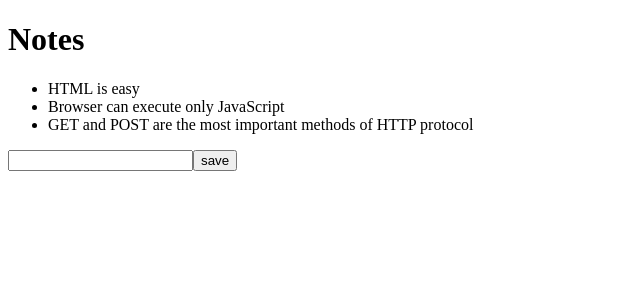
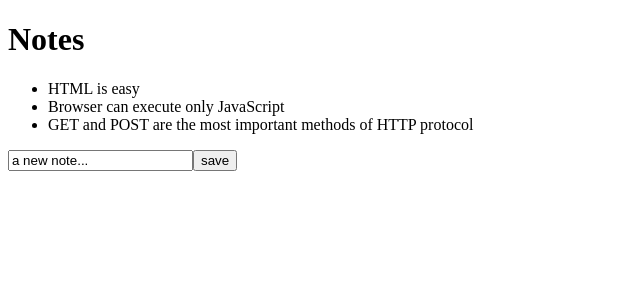
Before and after one commit to JoonasHilt/05-tehtavat-2.6-2.10, a React (Vite) app: page / in a window 1280 px wide. Shown: the top 300 px of the page, without its empty margins (0-640 px from the left). Built offline with nearby package versions, Linux system fonts and the light colour scheme.

Commit message:
updated app.jsx

```diff
--- a/src/App.jsx
+++ b/src/App.jsx
@@ -3,10 +3,16 @@ import Note from "./components/Note";
 
 const App = (props) => {
   const [notes, setNotes] = useState(props.notes);
+  const [newNote, setNewNote] = useState("a new note...");
 
   const addNote = (event) => {
     event.preventDefault();
     console.log("button clicked", event.target);
+  };
+
+  const handleNoteChange = (event) => {
+    console.log(event.target.value);
+    setNewNote(event.target.value);
   };
 
   return (
@@ -19,7 +25,7 @@ const App = (props) => {
       </ul>
 
       <form onSubmit={addNote}>
-        <input />
+        <input value={newNote} onChange={handleNoteChange} />
         <button type="submit">save</button>
       </form>
     </div>
```
